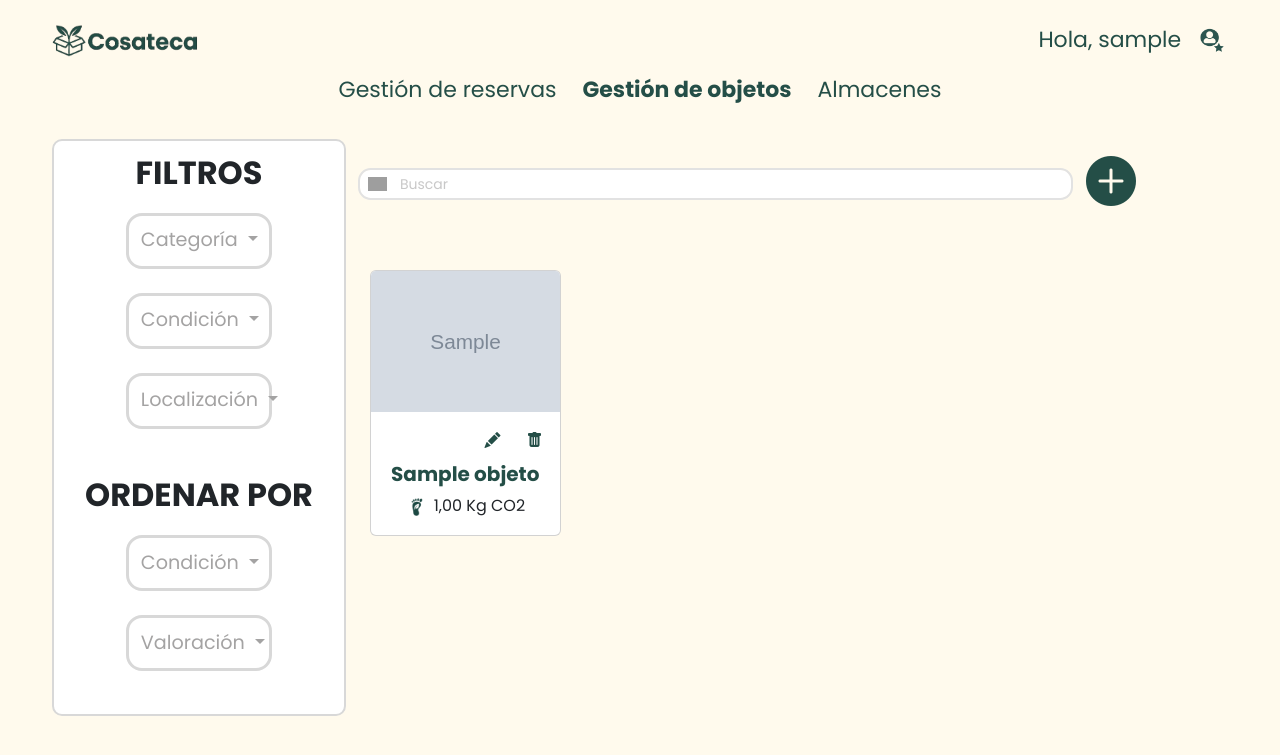
After one commit to COSATECA-TFG/Cosateca, a Django app: page /gestion_objetos_gestor in a window 1280 px wide. The commit adds this page. Shown: the top 755 px of the page. Run offline with Django 5.2, Linux system fonts and the light colour scheme; a user stored in the database is signed in; tables that the repository leaves empty hold one stand-in row (values such as "Sample post"); grey boxes marked "Sample" are stand-in pictures; grey boxes are pictures that could not be loaded.

Commit message:
feat: cambios realizados para la vista relacionada con el catálogo del gestor

```diff
--- a/cosateca/objeto/static/objeto/css/style.css
+++ b/cosateca/objeto/static/objeto/css/style.css
@@ -172,3 +172,7 @@
     margin: 6% auto;
 
 }
+
+.editar-borrar-icono-gestor{
+  color: #244E47 !important;
+}
--- /dev/null
+++ b/cosateca/objeto/templates/catalogo_gestor.html
@@ -0,0 +1,157 @@
+{% extends "base.html" %}
+{% block title %}Catálogo gestor{% endblock %}
+
+{% block content %}
+
+{% include "header_gestor.html" %}
+
+{% load query_transform %}
+
+<section class="catalogo">
+    <div class="row">
+
+        <div class="col-3 filtrado_ordenacion">
+            <div class="text-center mb-3 mt-2">
+                <span class="titulo_filtrado_ordenacion"> <b>FILTROS</b> </span>
+                <div class="row botonera_filtros d-flex align-items-center flex-column">
+                    <div class="dropdown mb-2">
+                        <a class="btn dropdown-toggle" data-bs-toggle="dropdown" aria-expanded="false">
+                            Categoría
+                        </a>
+                        <ul class="dropdown-menu w-50">
+                            <li><a class="dropdown-item" href="?{% query_transform request categoria='Bricolaje' %}">Bricolaje</a></li>
+                            <li><a class="dropdown-item" href="?{% query_transform request categoria='Jardín' %}">Jardín</a></li>
+                            <li><a class="dropdown-item" href="?{% query_transform request categoria='Cocina' %}">Cocina</a></li>
+                            <li><a class="dropdown-item" href="?{% query_transform request categoria='Electrónica' %}">Electrónica</a></li>
+                            <li><a class="dropdown-item" href="?{% query_transform request categoria='Herramientas' %}">Herramientas</a></li>
+                            <li><a class="dropdown-item" href="?{% query_transform request categoria='Limpieza' %}">Limpieza</a></li>
+                            <li><a class="dropdown-item" href="?{% query_transform request categoria='Otros' %}">Otros</a></li>
+                        </ul>
+                    </div>
+                    <div class="dropdown mb-2">
+                        <a class="btn dropdown-toggle" data-bs-toggle="dropdown" aria-expanded="false">
+                            Condición
+                        </a>
+                        <ul class="dropdown-menu w-50">
+                            <li><a class="dropdown-item" href="?{% query_transform request condicion='Nuevo' %}">Nuevo</a></li>
+                            <li><a class="dropdown-item" href="?{% query_transform request condicion='Bueno' %}">Bueno</a></li>
+                            <li><a class="dropdown-item" href="?{% query_transform request condicion='Desgastado' %}">Desgastado</a></li>
+                            <li><a class="dropdown-item" href="?{% query_transform request condicion='Perdido' %}">Perdido</a></li>
+
+                    </div>
+                    <div class="dropdown mb-2">
+                        <a class="btn dropdown-toggle" data-bs-toggle="dropdown" aria-expanded="false">
+                            Localización
+                        </a>
+                        <ul class="dropdown-menu w-75">
+                            {% for a in almacenes %}
+                                <li><a class="dropdown-item" href="?{% query_transform request almacen=a.nombre %}">{{ a.nombre }}</a></li>
+                            {%endfor%}
+
+                        </ul>
+                    </div>
+                </div>
+            </div>
+            <div class="text-center mt-3 mb-2">
+                <span class="titulo_filtrado_ordenacion"> <b>ORDENAR POR</b> </span>
+                <div class="row botonera_filtros d-flex align-items-center flex-column">
+                    <div class="dropdown mb-2">
+                        <a class="btn dropdown-toggle" data-bs-toggle="dropdown" aria-expanded="false">
+                            Condición
+                        </a>
+                        <ul class="dropdown-menu w-50">
+                            <li><a class="dropdown-item" href="?{% query_transform request orden_condicion='Mayor' %}">Mejor condición</a></li>
+
+                            <li><a class="dropdown-item" href="?{% query_transform request orden_condicion='Menor' %}">Menor condición</a></li>
+
+                    </div>
+                                        <div class="dropdown mb-2">
+                        <a class="btn dropdown-toggle" data-bs-toggle="dropdown" aria-expanded="false">
+                            Valoración
+                        </a>
+                        <ul class="dropdown-menu w-75">
+                            <li><a class="dropdown-item" href="?{% query_transform request orden_valoracion='Mayor' %}">Mayor valoración</a></li>
+
+                            <li><a class="dropdown-item" href="?{% query_transform request orden_valoracion='Menor' %}">Menor valoración</a></li>
+                        </ul>
+                    </div>
+                </div>
+
+
+            </div>
+
+        </div>
+
+        <div class="col-9">
+
+            <div class="align-items-center d-flex">
+            <form method="get" class="col-10">
+                <input type="text" name="nombre_herramienta" class="form-control mb-3 input-buscar"
+                    placeholder="Buscar">
+            </form>
+            <a class="btn btn-link pb-3 mb-2 editar-borrar-icono-gestor col-1">
+                <i class="bi bi-plus-circle-fill" style="font-size: 50px"></i>
+            </a>
+            </div>
+
+
+            <div class="container mt-4">
+                <div class="row">
+                    {% for h in herramientas %}
+                    <div class="col-md-3 mb-4">
+                        <div class="card h-100">
+                            <!-- Imagen del elemento (opcional) -->
+                            {% if h.imagen %}
+                            <img src="{{ h.imagen }}" class="card-img-top" alt="{{ h.nombre }}">
+                            {% endif %}
+                            <div class="card-body text-center">
+                                <div class="botonera_gestor row justify-content-end">
+                                    <div class="col-auto">
+                                        <a
+                                        class="btn btn-link p-0 mb-2 editar-borrar-icono-gestor">
+                                        <i class="bi bi-pencil-fill"></i>
+                                        </a>
+                                    </div>
+                                    <div class="col-auto">
+                                        <a
+                                        class="btn btn-link p-0 mb-2 editar-borrar-icono-gestor">
+                                        <i class="bi bi-trash-fill"></i>
+                                        </a>
+                                    </div>
+                                </div>
+
+
+                                <h5 class="card-title">{{ h.nombre }}</h5>
+                                <p class="card-text">
+                                      <img src="../static/img/huella_carbono.png" alt="icono" style="width: 1.5em; vertical-align: middle;">
+
+                                    {{ h.huella_carbono }} Kg CO2</p>
+                                <!-- Puedes añadir más campos aquí -->
+                            </div>
+                        </div>
+                    </div>
+                    {% if forloop.counter|divisibleby:4 and not forloop.last %}
+                </div>
+                <div class="row">
+                    {% endif %}
+                    {% empty %}
+        <div class="alert alert-warning text-center mt-4" role="alert">
+                        <p>No hay elementos disponibles.</p>
+                    </div>
+                    {% endfor %}
+                </div>
+            </div>
+        </div>
+
+
+
+
+    </div>
+
+
+
+
+</section>
+
+
+{% endblock %}
--- a/cosateca/objeto/urls.py
+++ b/cosateca/objeto/urls.py
@@ -12,4 +12,7 @@ urlpatterns = [
     path('denunciar_valoracion_objeto/<int:comentario_id>', views.denunciar_valoracion_objeto, name='denunciar_valoracion_objeto'),
     path('eliminar_valoracion_objeto/<int:comentario_id>', views.eliminar_valoracion_objeto, name='eliminar_valoracion_objeto'),
     path('recomendaciones_personalizadas', views.lista_objetos_recomendados, name='recomendaciones_personalizadas'),
+
+    path('gestion_objetos_gestor', views.gestion_objetos_gestor, name='gestion_objetos_gestor'),
+
 ]
--- a/cosateca/objeto/views.py
+++ b/cosateca/objeto/views.py
@@ -146,9 +146,6 @@ def obtener_comentarios_objeto(request, objeto_id):
     valoraciones_recibidas = objeto.valoraciones_recibidas_objeto.all()
     valoracion_media = valoraciones_recibidas.aggregate(Avg('estrellas'))['estrellas__avg']
     denuncia_choices = BaseValoracionDenuncia.ENUM_CATEGORIA_DENUNCIA
-
-
-                # Añadir información de denuncia para cada comentario
     comentarios_info = []
     for comentario in valoraciones_recibidas:
         ya_denunciado = ObjetoValoracionDenuncia.objects.filter(
@@ -237,3 +234,56 @@ def lista_objetos_recomendados(request):
     almacenes = Almacen.objects.all()
 
     return render(request, 'catalogo.html', {'herramientas': objetos, 'almacenes':almacenes})
+
+
+#------------------------------------------------------------------------------------------------------------------------------------
+
+#Funcionalidades relacionadas con el gestor
+
+#------------------------------------------------------------------------------------------------------------------------------------
+
+
+@login_required
+def gestion_objetos_gestor(request):
+    herramientas = Objeto.objects.all()
+    almacenes = Almacen.objects.all()
+    categoria = request.GET.get('categoria', '')
+    if categoria:
+        herramientas = herramientas.filter(categoria__icontains=categoria)
+
+    condicion = request.GET.get('condicion', '')
+    if condicion:
+        herramientas = herramientas.filter(condicion__icontains=condicion)
+
+    localizacion = request.GET.get('almacen', '')
+    if localizacion:
+        herramientas = herramientas.filter(almacen__nombre__icontains=localizacion)
+
+    orden_condicion = request.GET.get('orden_condicion', '')
+    if orden_condicion:
+        herramientas = herramientas.annotate(
+            condicion_valor=Case(
+                When(condicion='Nuevo', then=Value(1)),
+                When(condicion='Bueno', then=Value(2)),
+                When(condicion='Desgastado', then=Value(3)),
+                When(condicion='Perdido', then=Value(4)),
+                default=0,
+                output_field=IntegerField()
+            )
+        )
+        if orden_condicion == 'Menor':
+            herramientas = herramientas.order_by('-condicion_valor')
+        else:
+            herramientas = herramientas.order_by('condicion_valor')
+
+    orden_valoracion = request.GET.get('orden_valoracion', '')
+    if orden_valoracion:
+        if orden_valoracion == 'Mayor':
+            herramientas = herramientas.order_by('-valoraciones_recibidas_objeto__estrellas')
+        else:
+            herramientas = herramientas.order_by('valoraciones_recibidas_objeto__estrellas')
+    if request.method == 'GET':
+        nombre = request.GET.get('nombre_herramienta', '')
+        if nombre:
+            herramientas = herramientas.filter(nombre__icontains=nombre)
+    return render(request, 'catalogo_gestor.html', {'herramientas': herramientas, 'almacenes':almacenes})
```
